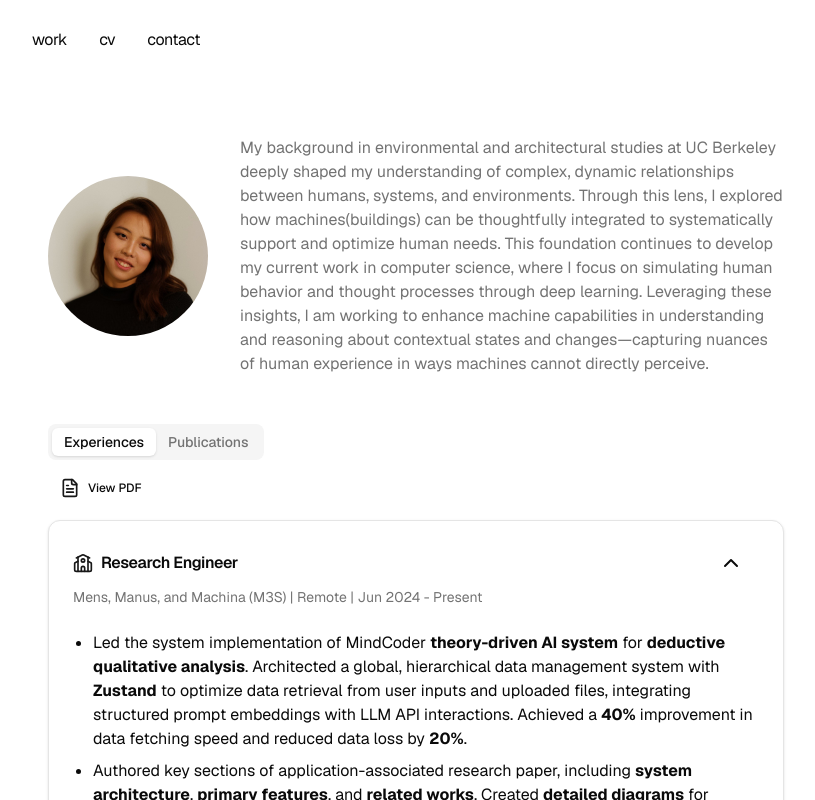
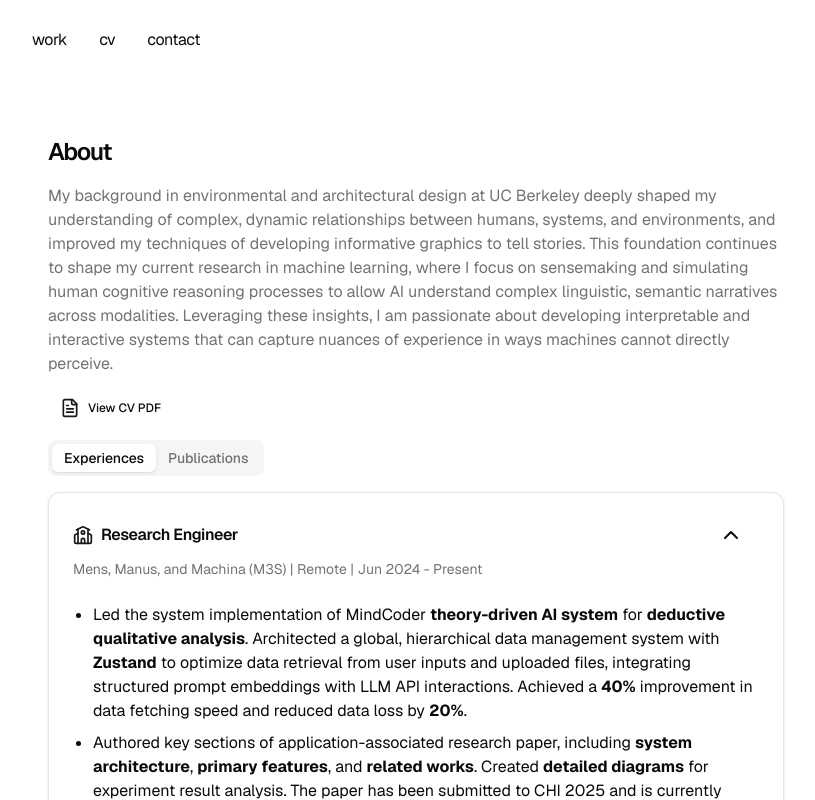
Before and after one commit to ZhiyaoShu/ZhiyaoShu.github.io, a Next.js app in the folder my-portfolio/: page /research in a window 1280 px wide. Shown: the top 800 px of the page, without its empty margins (224-1039 px from the left). Built offline with nearby package versions, Linux system fonts and the light colour scheme.

Commit message:
fix: update news items dates and citation formatting
- Update future dates to 2023 for news items
- Uncomment citation tags for academic references
- Remove commented out legacy project entries
- Clean up code formatting

```diff
--- a/my-portfolio/app/homeList.tsx
+++ b/my-portfolio/app/homeList.tsx
@@ -27,8 +27,8 @@ export const newsItems: NewsItem[] = [
     date: "2024-09-12",
     text: (
       <>
-        Released! MindCoder for deductive qualitative data analysis! Check our
-        website at{" "}
+        Released! MindCoder for inductive qualitative data analysis! Try our
+        tool at{" "}
         <a
           href="https://mindcoder.ai/"
           target="_blank"
--- a/my-portfolio/app/page.tsx
+++ b/my-portfolio/app/page.tsx
@@ -15,6 +15,7 @@ import { Button } from "@/app/components/button";
 import { Separator } from "@/app/components/separator";
 import { projects, newsItems } from "./homeList";
 import { ArrowIcon } from "@/app/components/icons";
+import { Avatar, AvatarFallback, AvatarImage } from "@/app/components/avatar";
 
 // Define the Project type
 type Project = {
@@ -69,18 +70,26 @@ export default function Page() {
         <h1 className="mb-8 text-2xl font-semibold tracking-tighter">
           Hello, I am Zoey Shu
         </h1>
-        <p className="mb-4">
-          A ML/Full-stack research engineer located at the Bay Area, CA.
-          <br />
-          With expertise in machine learning, I am passionate about advancing
-          inference capcabilities through Human-AI interactions (with natural languages), and multi-modal
-          information undserstanding with semi-supervised/incremental learning process.
-          <br />
-          Previous research includes large-scale social network data analysis,
-          psychological analysis of online behavior, and few-shot image recognition and
-          classification. Committed to developing innovative solutions and
-          pushing the boundaries of cutting-edge technology.
-        </p>
+        <div className="flex items-center gap-8 mb-12">
+          <Avatar className="w-40 h-40 flex-shrink-0">
+            <AvatarImage src="/data/images/avatar.jpg" alt="Profile" />
+            <AvatarFallback>CV</AvatarFallback>
+          </Avatar>
+          <p className="mb-4">
+            A ML/Full-stack research engineer located at the Bay Area, CA.
+            <br />
+            With an expertise in machine learning, I am passionate about
+            advancing reasoning capcabilities through Human-AI interactions
+            (with natural languages), and multi-modal information undserstanding
+            with weak-supervised and incremental learning process.
+            <br />
+            My previous research includes interactive LLM-powered applications
+            for qualitative data analysis, personality analysis of online
+            social networks, and large-scale images recognition and classification. I
+            am committed to developing innovative solutions to enhance AI's
+            reasoning abilities aligning human reasoning processes.
+          </p>
+        </div>
         <br />I am actively looking for PhD or research engineer opportunities.
         Please reach out to me if you think my research aligns with your
         interests.
--- a/my-portfolio/app/research/page.tsx
+++ b/my-portfolio/app/research/page.tsx
@@ -16,7 +16,6 @@ import {
   CardTitle,
 } from "@/app/components/card";
 import { Button } from "@/app/components/button";
-import { Avatar, AvatarFallback, AvatarImage } from "@/app/components/avatar";
 import { ChevronDown, ChevronUp, School, Factory } from "lucide-react";
 import {
   DropdownMenu,
@@ -139,43 +138,35 @@ const Projects: React.FC = () => {
 
   return (
     <div className="container mx-auto p-4 items-center justify-center">
-      <div className="flex items-center gap-8 mb-12">
-        <Avatar className="w-40 h-40 flex-shrink-0">
-          <AvatarImage src="/data/images/avatar.jpg" alt="Profile" />
-          <AvatarFallback>CV</AvatarFallback>
-        </Avatar>
-        <div className="flex-grow">
-          <p className="text-muted-foreground">
-            My background in environmental and architectural studies at UC
-            Berkeley deeply shaped my understanding of complex, dynamic
-            relationships between humans, systems, and environments.
-            Through this lens, I explored how machines(buildings) can be
-            thoughtfully integrated to systematically support and optimize human needs. This foundation continues to
-            develop my current work in computer science, where I focus on
-            simulating human behavior and thought processes through deep
-            learning. Leveraging these insights, I am working to enhance machine
-            capabilities in understanding and reasoning about contextual states
-            and changes—capturing nuances of human experience in ways machines
-            cannot directly perceive.
-          </p>
-        </div>
-      </div>
+      <h1 className="mb-4 text-2xl font-semibold tracking-tighter">About</h1>
+      <p className="text-muted-foreground mb-4">
+        My background in environmental and architectural design at UC Berkeley
+        deeply shaped my understanding of complex, dynamic relationships between
+        humans, systems, and environments, and improved my techniques of
+        developing informative graphics to tell stories. This foundation
+        continues to shape my current research in machine learning, where I
+        focus on sensemaking and simulating human cognitive reasoning processes to
+        allow AI understand complex linguistic, semantic narratives across
+        modalities. Leveraging these insights, I am passionate about developing
+        interpretable and interactive systems that can capture nuances of
+        experience in ways machines cannot directly perceive.
+      </p>
+      <Button variant="ghost" size="sm" asChild className="gap-2 mb-4">
+        <a
+          href="/data/Zoey_CV2024.pdf"
+          target="_blank"
+          rel="noopener noreferrer"
+        >
+          <FileText className="h-5 w-5 text-primary" />
+          View CV PDF
+        </a>
+      </Button>
       <Tabs defaultValue="experiences">
         <div className="flex flex-col gap-3 justify-start items-start mb-4">
           <TabsList className="flex flex-row">
             <TabsTrigger value="experiences">Experiences</TabsTrigger>
             <TabsTrigger value="publications">Publications</TabsTrigger>
           </TabsList>
-          <Button variant="ghost" size="sm" asChild className="gap-2">
-            <a
-              href="/data/Zoey_CV2024.pdf"
-              target="_blank"
-              rel="noopener noreferrer"
-            >
-              <FileText className="h-5 w-5 text-primary" />
-              View PDF
-            </a>
-          </Button>
         </div>
         <TabsContent value="experiences">
           {resumeData.experience.map((exp) => (
```
